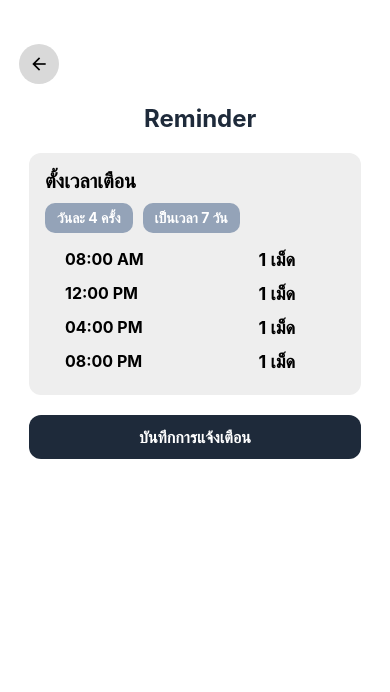
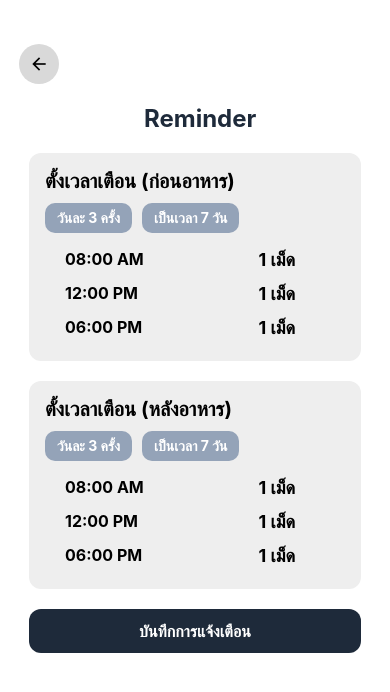
Before and after one commit to ncn-dev/medicine-scan-app, a React Native app: screen /ReminderScreen in a window 390 px wide. Shown: the top 692 px of the page. Built offline with nearby package versions, Linux system fonts and the light colour scheme; no server answers.

Commit message:
update Rerminder

```diff
--- a/App.js
+++ b/App.js
@@ -53,7 +53,10 @@ export default function App() {
               component={Homepage}
               options={{ gestureEnabled: false }}
             />
-          <Stack.Screen name="InformationScreen" component={InformationSceen} />
+            <Stack.Screen
+              name="InformationScreen"
+              component={InformationSceen}
+            />
             <Stack.Screen name="SettingPage" component={SettingPage} />
             <Stack.Screen
               name="MedBag"
@@ -83,5 +86,6 @@ export default function App() {
           </Stack.Navigator>
         </NavigationContainer>
       </ReminderProvider>
+
   );
 }
--- a/pages/Detail.js
+++ b/pages/Detail.js
@@ -51,7 +51,7 @@ export default function Detail({ route, navigation }) {
       .map((item) => `${item.label}: ${editedItem[item.key]}`)
       .join(". ");
 
-    const avgCharsPerSec = 706``; // ประมาณการความเร็วพูด
+    const avgCharsPerSec = 7; // ประมาณการความเร็วพูด
     const estimatedDuration = Math.ceil(combinedText.length / avgCharsPerSec);
     setDuration(estimatedDuration);
   }, [editedItem]);
@@ -257,7 +257,7 @@ export default function Detail({ route, navigation }) {
         </View>
         <Image
           source={{
-            uri: `http://192.168.10.104:3000/api/uploads/${editedItem.imagepath}`,
+            uri: `http://172.20.10.3:3000/api/uploads/${editedItem.imagepath}`,
           }}
           style={{
             width: 270,
--- a/pages/ReminderScreen.js
+++ b/pages/ReminderScreen.js
@@ -17,35 +17,59 @@ const ReminderScreen = () => {
   const { setAlertData } = useContext(ReminderContext);
   const navigation = useNavigation();
 
-  const [schedules, setSchedules] = useState([
+  const [beforeMealSchedules, setBeforeMealSchedules] = useState([
     { hour: 8, minute: 0, pills: 1 },
     { hour: 12, minute: 0, pills: 1 },
-    { hour: 16, minute: 0, pills: 1 },
-    { hour: 20, minute: 0, pills: 1 },
+    { hour: 18, minute: 0, pills: 1 },
+  ]);
+
+  const [afterMealSchedules, setAfterMealSchedules] = useState([
+    { hour: 8, minute: 0, pills: 1 },
+    { hour: 12, minute: 0, pills: 1 },
+    { hour: 18, minute: 0, pills: 1 },
+
   ]);
 
   const [selectedIndex, setSelectedIndex] = useState(null);
   const [showPicker, setShowPicker] = useState(false);
   const [timesPerDay, setTimesPerDay] = useState(4);
   const [numberOfDays, setNumberOfDays] = useState(7);
+  const [editingType, setEditingType] = useState(null); // 'before' หรือ 'after'
 
   const onTimeChange = (event, selectedDate) => {
     if (selectedDate && selectedIndex !== null) {
       console.log("Selected time:", selectedDate);
-      const updated = [...schedules];
+      const hour = selectedDate.getHours();
+      const updated =
+        editingType === "before"
+          ? [...beforeMealSchedules]
+          : [...afterMealSchedules];
+
       updated[selectedIndex].hour = selectedDate.getHours();
       updated[selectedIndex].minute = selectedDate.getMinutes();
-      setSchedules(updated);
+
+      editingType === "before"
+        ? setBeforeMealSchedules(updated)
+        : setAfterMealSchedules(updated);
     }
     setShowPicker(false);
     setSelectedIndex(null);
+    setEditingType(null);
   };
 
   const handleSave = async () => {
     // เก็บค่าตารางกินยาไว้ใน context
-    await AsyncStorage.setItem("medSchedules", JSON.stringify(schedules));
+    await AsyncStorage.setItem(
+      "beforeMealSchedules",
+      JSON.stringify(beforeMealSchedules)
+    );
+    await AsyncStorage.setItem(
+      "afterMealSchedules",
+      JSON.stringify(afterMealSchedules)
+    );
     setAlertData({
-      schedules: schedules,
+      before: beforeMealSchedules,
+      after: afterMealSchedules,
     });
 
     // แสดง alert แจ้งเตือน
@@ -62,15 +86,19 @@ const ReminderScreen = () => {
     )}:${formattedMinute} ${ampm}`;
   };
 
-  const now = new Date(); // เอาปี เดือน วัน ปัจจุบัน
-  const selectedTime =
-    selectedIndex !== null
+  const now = new Date();
+  const selectedSchedule =
+    editingType === "before"
+      ? beforeMealSchedules[selectedIndex]
+      : afterMealSchedules[selectedIndex];
+
+  const selectedTime = selectedSchedule
     ? new Date(
         now.getFullYear(),
         now.getMonth(),
         now.getDate(),
-          schedules[selectedIndex].hour,
-          schedules[selectedIndex].minute
+        selectedSchedule.hour,
+        selectedSchedule.minute
       )
     : now;
 
@@ -80,7 +108,7 @@ const ReminderScreen = () => {
       const nowHour = now.getHours();
       const nowMinute = now.getMinutes();
 
-      schedules.forEach((schedule) => {
+      [...beforeMealSchedules, ...afterMealSchedules].forEach((schedule) => {
         if (nowHour === schedule.hour && nowMinute === schedule.minute) {
           setAlertData({
             time: `${schedule.hour}:${schedule.minute}`,
@@ -106,7 +134,7 @@ const ReminderScreen = () => {
           }}
         >
           <TouchableOpacity
-            onPress={() => navigation.navigate("MedBag")}
+            onPress={() => navigation.navigate("Homepage")}
             style={{
               width: 40,
               height: 40,
@@ -122,31 +150,36 @@ const ReminderScreen = () => {
         </View>
         <Text style={styles.title}>Reminder</Text>
 
+        {/*กล่องทานยาก่อนอาหาร*/}
         <View style={styles.reminderBox}>
-          <Text style={styles.subTitle}>ตั้งเวลาเตือน</Text>
+          <Text style={styles.subTitle}>ตั้งเวลาเตือน (ก่อนอาหาร)</Text>
           <View style={{ flexDirection: "row", gap: 10 }}>
             <View style={styles.blueBadge}>
               <TouchableOpacity
                 onPress={() => {
                   const newCount =
-                    schedules.length >= 5 ? 1 : schedules.length + 1;
+                    beforeMealSchedules.length >= 5
+                      ? 1
+                      : beforeMealSchedules.length + 1;
                   const defaultTime = { hour: 8, minute: 0, pills: 1 };
                   const newSchedules = Array.from(
                     { length: newCount },
                     (_, i) => {
-                      return schedules[i] || defaultTime;
+                      return beforeMealSchedules[i] || defaultTime;
                     }
                   );
-                  setSchedules(newSchedules);
+                  setBeforeMealSchedules(newSchedules);
                 }}
                 onLongPress={() => {
-                  if (schedules.length > 1) {
-                    setSchedules(schedules.slice(0, schedules.length - 1));
+                  if (beforeMealSchedules.length > 1) {
+                    setSchedules(
+                      beforeMealSchedules.slice(0, beforeMealSchedules.length - 1)
+                    );
                   }
                 }}
               >
                 <Text style={styles.badgeText}>
-                  วันละ {schedules.length} ครั้ง
+                  วันละ {beforeMealSchedules.length} ครั้ง
                 </Text>
               </TouchableOpacity>
             </View>
@@ -171,11 +204,12 @@ const ReminderScreen = () => {
               onChange={onTimeChange}
             />
           )}
-          {schedules.map((item, index) => (
+          {beforeMealSchedules.map((item, index) => (
             <View key={index} style={styles.scheduleRow}>
               <TouchableOpacity
                 onPress={() => {
                   setSelectedIndex(index);
+                  setEditingType("before");
                   setShowPicker(true);
                 }}
               >
@@ -187,7 +221,89 @@ const ReminderScreen = () => {
               <TouchableOpacity
                 onPress={() => {
                   const newPills = item.pills === 100 ? 1 : item.pills + 1;
-                  const updated = [...schedules];
+                  const updated = [...beforeMealSchedules];
+                  updated[index].pills = newPills;
+                  setSchedules(updated);
+                }}
+              >
+                <Text style={styles.pillText}>{item.pills} เม็ด</Text>
+              </TouchableOpacity>
+            </View>
+          ))}
+        </View>
+
+        {/*กล่องทานยาหลังอาหาร*/}
+        <View style={styles.reminderBox}>
+          <Text style={styles.subTitle}>ตั้งเวลาเตือน (หลังอาหาร)</Text>
+          <View style={{ flexDirection: "row", gap: 10 }}>
+            <View style={styles.blueBadge}>
+              <TouchableOpacity
+                onPress={() => {
+                  const newCount =
+                    afterMealSchedules.length >= 5
+                      ? 1
+                      : afterMealSchedules.length + 1;
+                  const defaultTime = { hour: 8, minute: 0, pills: 1 };
+                  const newSchedules = Array.from(
+                    { length: newCount },
+                    (_, i) => {
+                      return afterMealSchedules[i] || defaultTime;
+                    }
+                  );
+                  setAfterMealSchedules(newSchedules);
+                }}
+                onLongPress={() => {
+                  if (afterMealSchedules.length > 1) {
+                    setSchedules(
+                      afterMealSchedules.slice(0, afterMealSchedules.length - 1)
+                    );
+                  }
+                }}
+              >
+                <Text style={styles.badgeText}>
+                  วันละ {afterMealSchedules.length} ครั้ง
+                </Text>
+              </TouchableOpacity>
+            </View>
+
+            <View style={styles.blueBadge}>
+              <TouchableOpacity
+                onPress={() => {
+                  const newDays = numberOfDays >= 14 ? 1 : numberOfDays + 1;
+                  setNumberOfDays(newDays);
+                }}
+              >
+                <Text style={styles.badgeText}>
+                  เป็นเวลา {numberOfDays} วัน
+                </Text>
+              </TouchableOpacity>
+            </View>
+          </View>
+          {showPicker && (
+            <DateTimePicker
+              mode="time"
+              value={selectedTime}
+              onChange={onTimeChange}
+            />
+          )}
+          {afterMealSchedules.map((item, index) => (
+            <View key={index} style={styles.scheduleRow}>
+              <TouchableOpacity
+                onPress={() => {
+                  setSelectedIndex(index);
+                  setEditingType("after");
+                  setShowPicker(true);
+                }}
+              >
+                <Text style={styles.timeText}>
+                  {formatTime(item.hour, item.minute)}
+                </Text>
+              </TouchableOpacity>
+
+              <TouchableOpacity
+                onPress={() => {
+                  const newPills = item.pills === 100 ? 1 : item.pills + 1;
+                  const updated = [...afterMealSchedules];
                   updated[index].pills = newPills;
                   setSchedules(updated);
                 }}
```
Also changed, not shown: pages/Medbag.js (+149 -12 lines), pages/ReminderContext.js (+12 -2 lines). Lines whose indentation alone changed are shown as unchanged.
